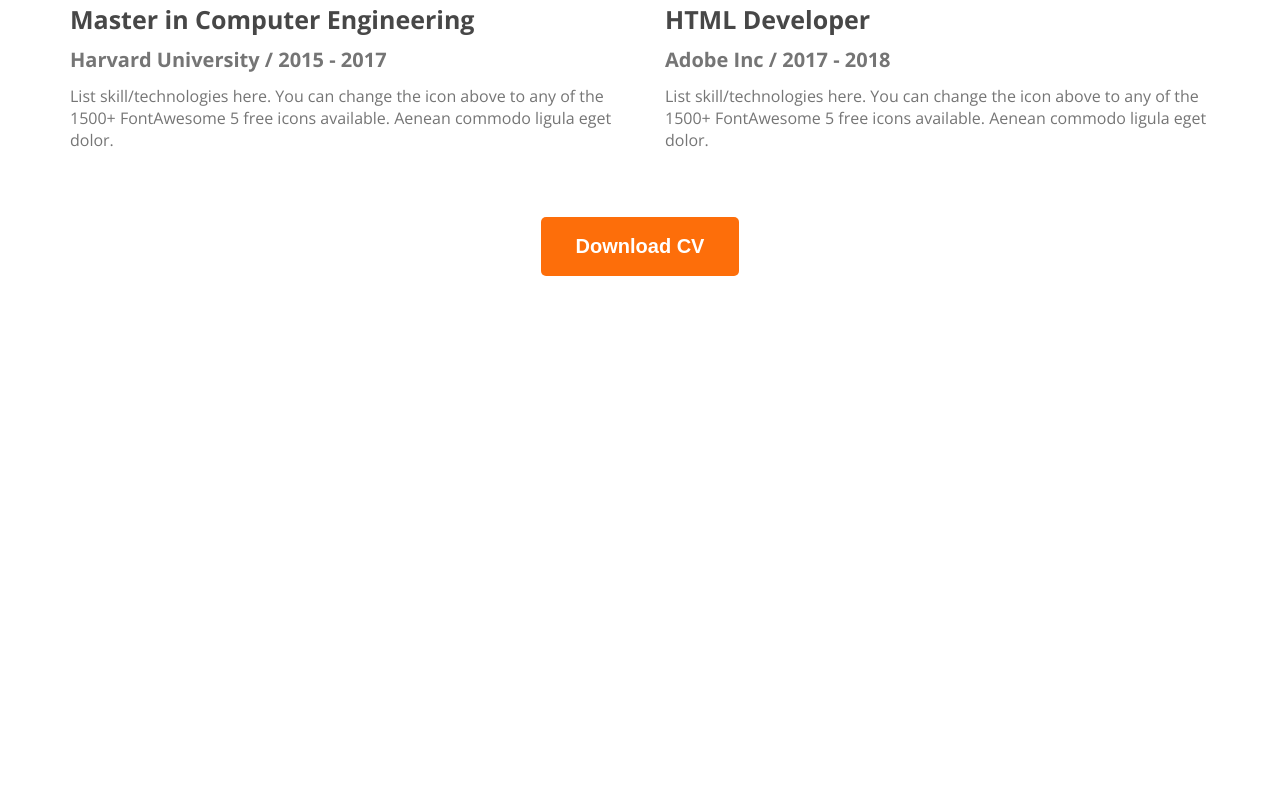
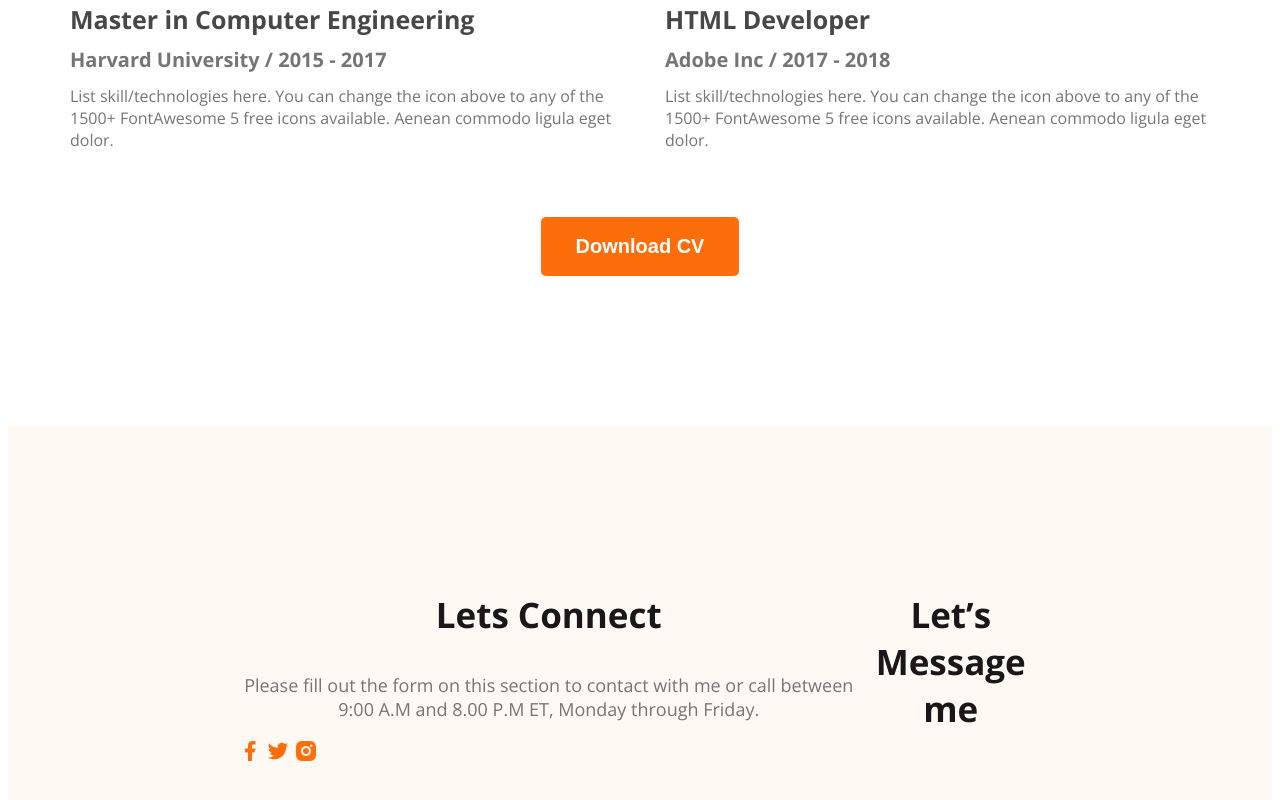
Before and after one commit to imrulislam2/webdeveloper-portfolio, a plain HTML site: page index.html in a window 1280 px wide. Shown: the part 2823-3623 px from the top of the page. Before the commit the page ends 3107 px from the top, so only its background shows below. Drawn offline with nearby package versions, Linux system fonts and the light colour scheme.

Commit message:
added some footer

```diff
--- a/index.html
+++ b/index.html
@@ -198,6 +198,21 @@
         </div>
       </section>
     </main>
-    <footer></footer>
+    <footer>
+      <div class="footer-column">
+        <h3 class="section-title">Lets Connect</h3>
+        <p class="section-description">Please fill out the form on this section to contact with me or call between 9:00 A.M and 8.00 P.M ET, Monday through Friday.</p>
+        <div class="social-link">
+          <a href=""><img src="images/icons/facebook.png" alt=""></a>
+          <a href=""><img src="images/icons/twitter.png" alt=""></a>
+          <a href=""><img src="images/icons/insta.png" alt=""></a>
+        </div>
+      </div>
+
+
+      <div class="footer-column">
+        <h3 class="section-title">Let’s Message me</h3>
+      </div>
+    </footer>
   </body>
 </html>
--- a/styles/portfolio.css
+++ b/styles/portfolio.css
@@ -173,31 +173,40 @@ main section {
   font-weight: 700;
 }
 
-.resume-container{
+.resume-container {
   display: flex;
   gap: 50px;
 }
 
-.resume-item-title{
+.resume-item-title {
   color: #474747;
   font-size: 25px;
   font-weight: 700;
   line-height: 30px;
 }
 
-.resume-item-institute{
+.resume-item-institute {
   color: #757575;
   font-size: 20px;
   line-height: 10px;
 }
 
-.resume-item-description{
+.resume-item-description {
   color: #757575;
   font-size: 16px;
   font-weight: 400;
 }
 
-.download-cv{
+.download-cv {
   text-align: center;
   margin-top: 50px;
 }
+
+/* footer styles */
+footer {
+  display: flex;
+  background-color: #FFF8F3;
+  margin-top: 150px;
+  padding: 130px 230px;
+
+}
```
